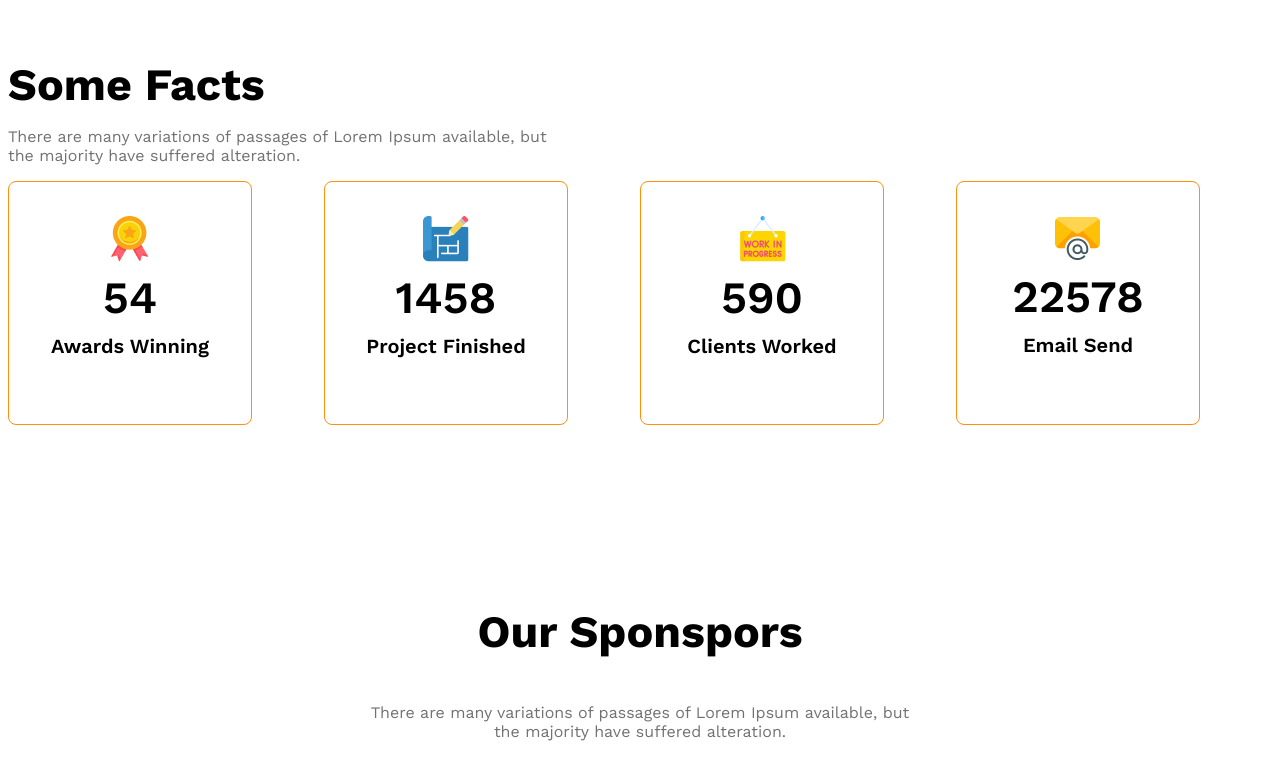
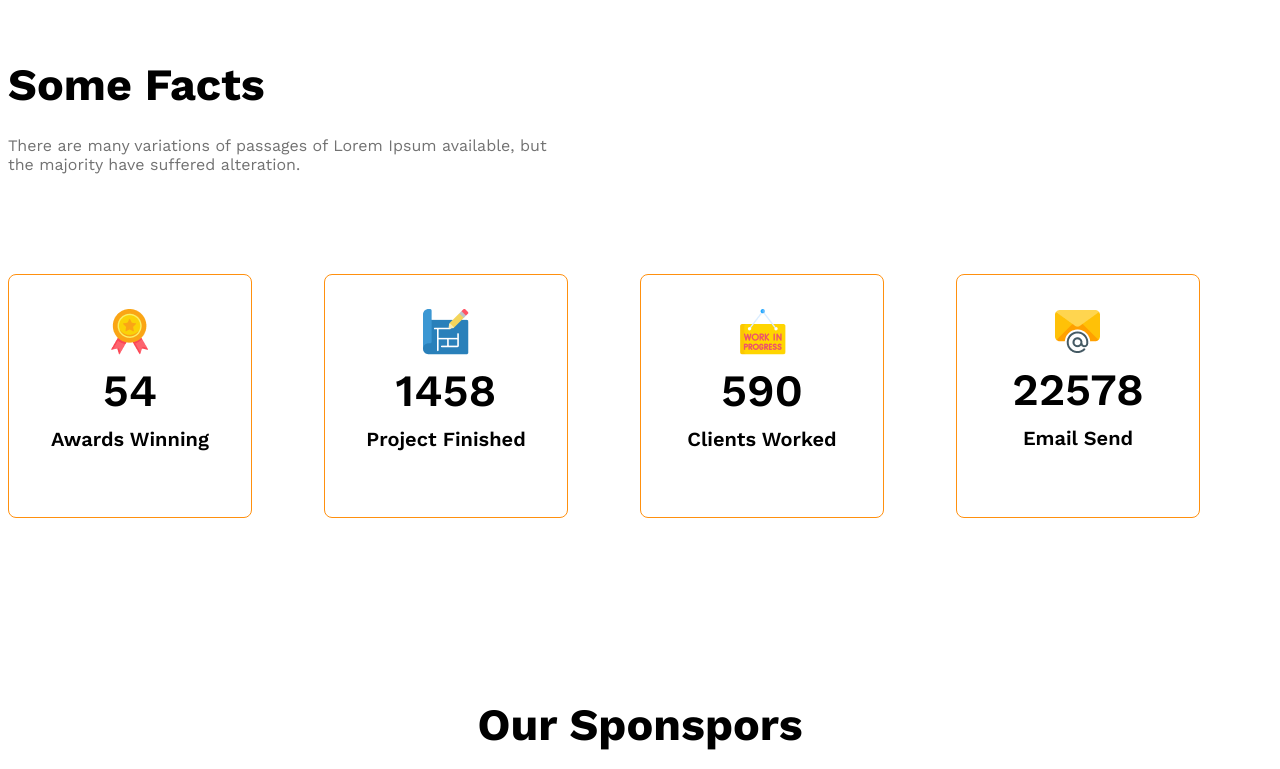
Before and after one commit to nbappi13/g3-architects-site, a plain HTML site: page index.html in a window 1280 px wide. Shown: the part 3360-4129 px from the top of the page. Drawn offline with nearby package versions, Linux system fonts and the light colour scheme.

Commit message:
added margin-top in some-facts section

```diff
--- a/styles/style.css
+++ b/styles/style.css
@@ -194,6 +194,7 @@ main > section {
 .facts-container {
     display: grid;
     grid-template-columns: repeat(4, 1fr);
+    margin-top: 100px;
 }
 .fact-card {
    border: 1px solid #FF900E;
@@ -220,6 +221,7 @@ main > section {
 
 .fact-description {
     max-width: 542px;
+    margin-top: 25px;
 
 }
 
```
